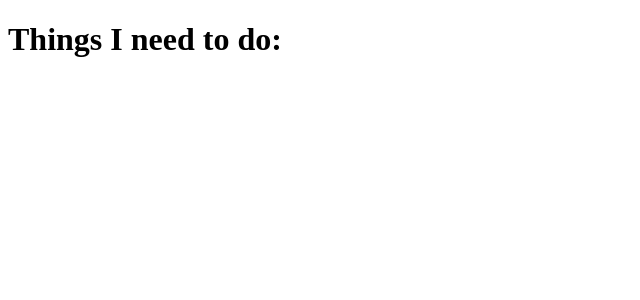
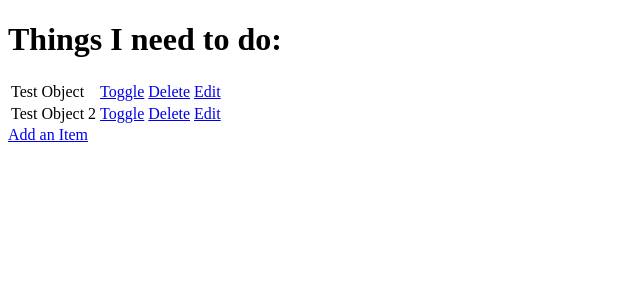
Before and after one commit to Zandirin/HelloDjango, a Django app: page / in a window 1280 px wide. Shown: the top 300 px of the page, without its empty margins (0-640 px from the left). Run offline with Django 3.2, Linux system fonts and the light colour scheme; data comes from the database, SQL or seed files in the repository; both versions use the stored data as it was after the commit.

Commit message:
Adds full CRUD functionality

```diff
--- a/django_todo/urls.py
+++ b/django_todo/urls.py
@@ -15,9 +15,13 @@ Including another URLconf
 """
 from django.contrib import admin
 from django.urls import path
-from todo.views import get_todo_list
+from todo import views
 
 urlpatterns = [
     path('admin/', admin.site.urls),
-    path('', get_todo_list, name='get_todo_list')
+    path('', views.get_todo_list, name='get_todo_list'),
+    path('add', views.add_item, name='add'),
+    path('edit/<item_id>', views.edit_item, name='edit'),
+    path('toggle/<item_id>', views.toggle_item, name='toggle'),
+    path('delete/<item_id>', views.delete_item, name='delete')
 ]
--- a/todo/templates/todo/todo_list.html
+++ b/todo/templates/todo/todo_list.html
@@ -8,5 +8,34 @@
 </head>
 <body>
     <h1>Things I need to do:</h1>
+    <table>
+        {% for item in items %}
+        <tr>
+            {% if item.done %}
+            <td><strike>{{ item.name }}</strike></td>
+            {% else %}
+            <td>{{ item.name }}</td>
+            {% endif %}
+            <td>
+                <a href="/toggle/{{ item.id }}">
+                    Toggle
+                </a>
+            </td>
+            <td>
+                <a href="/delete/{{ item.id }}">
+                    Delete
+                </a>
+            </td>
+            <td>
+                <a href="/edit/{{ item.id }}">
+                    Edit
+                </a>
+            </td>
+        </tr>
+        {% empty %}
+        <tr><td>You have nothing to do</td></tr>
+        {% endfor %}
+    </table>
+    <a href="/add">Add an Item</a>
 </body>
 </html>
--- a/todo/views.py
+++ b/todo/views.py
@@ -1,5 +1,51 @@
-from django.shortcuts import render
+from django.shortcuts import render, redirect, get_object_or_404
+from .models import Item
+from .forms import ItemForm
 
 
 def get_todo_list(request):
-    return render(request, 'todo/todo_list.html')
+    items = Item.objects.all()
+    context = {
+        'items': items
+    }
+    return render(request, 'todo/todo_list.html', context)
+
+
+def add_item(request):
+    if request.method == 'POST':
+        form = ItemForm(request.POST)
+        if form.is_valid():
+            form.save()
+            return redirect('get_todo_list')
+    form = ItemForm()
+    context = {
+        'form': form
+    }
+    return render(request, 'todo/add_item.html', context)
+
+
+def edit_item(request, item_id):
+    item = get_object_or_404(Item, id=item_id)
+    if request.method == 'POST':
+        form = ItemForm(request.POST, instance=item)
+        if form.is_valid():
+            form.save()
+            return redirect('get_todo_list')
+    form = ItemForm(instance=item)
+    context = {
+        'form': form
+    }
+    return render(request, 'todo/edit_item.html', context)
+
+
+def toggle_item(request, item_id):
+    item = get_object_or_404(Item, id=item_id)
+    item.done = not item.done
+    item.save()
+    return redirect('get_todo_list')
+
+
+def delete_item(request, item_id):
+    item = get_object_or_404(Item, id=item_id)
+    item.delete()
+    return redirect('get_todo_list')
```
Also changed, not shown: todo/forms.py (added, +8 -0 lines), todo/templates/todo/add_item.html (added, +25 -0 lines), todo/templates/todo/edit_item.html (added, +25 -0 lines), db.sqlite3.
